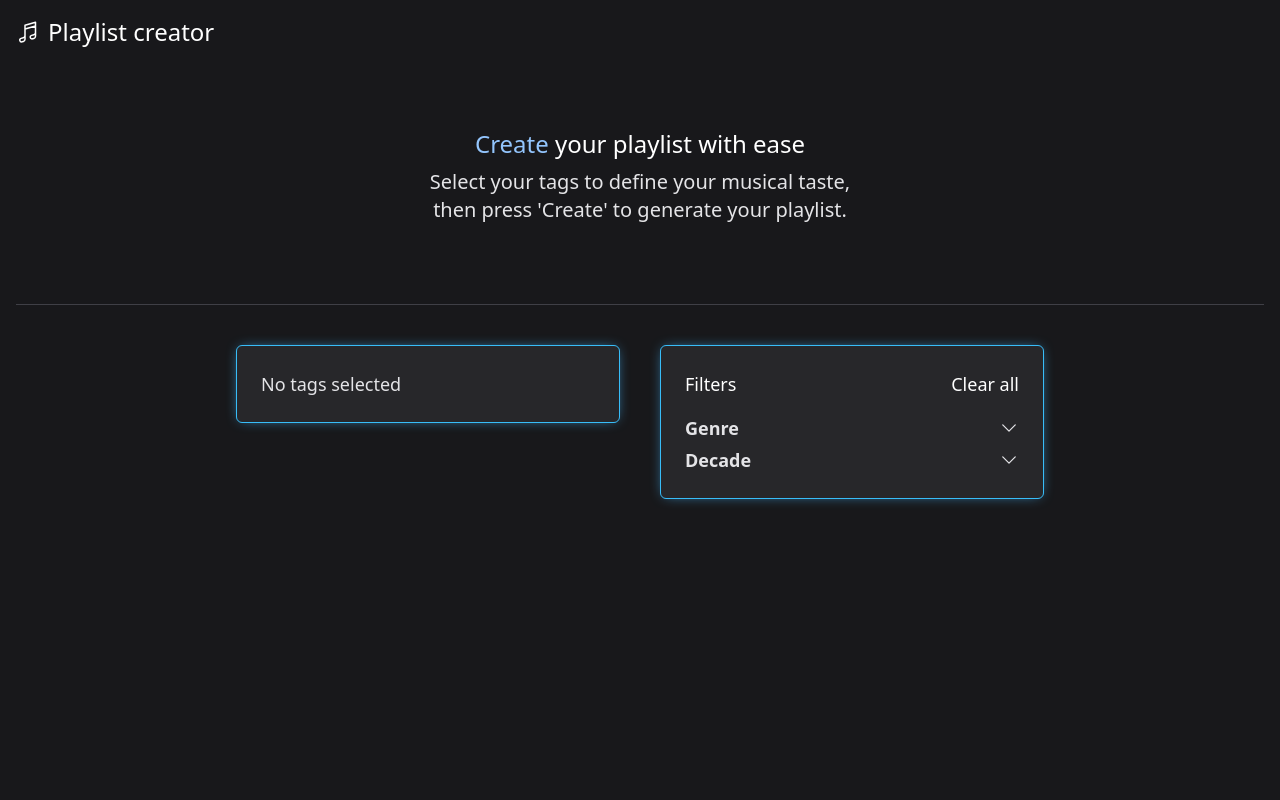
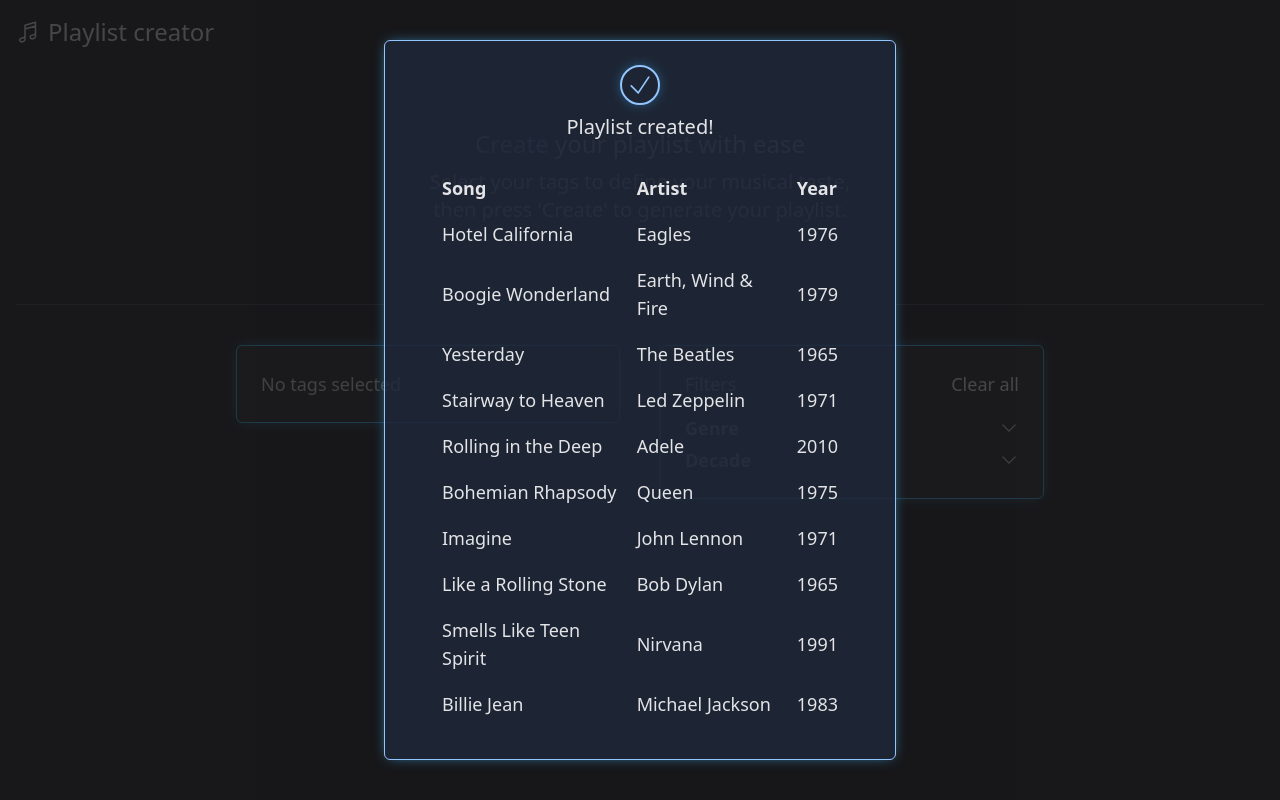
Before and after one commit to NikoSoder/music-playlist-creator, a React (Vite) app: page / in a window 1280 px wide. Built offline with nearby package versions, Linux system fonts and the light colour scheme.

Commit message:
Add mock artists data

```diff
--- a/src/App.tsx
+++ b/src/App.tsx
@@ -1,12 +1,14 @@
 import "./App.css";
 import Header from "./components/Header";
 import FilterSection from "./components/FilterSection";
+import Modal from "./components/Modal";
 
 function App() {
   return (
     <main className="p-4">
       <Header />
       <FilterSection />
+      <Modal />
     </main>
   );
 }
--- /dev/null
+++ b/src/mockdata/mockArtists.tsx
@@ -0,0 +1,52 @@
+export const fakeArtistData = [
+  {
+    song: "Hotel California",
+    artist: "Eagles",
+    year: 1976,
+  },
+  {
+    song: "Boogie Wonderland",
+    artist: "Earth, Wind & Fire",
+    year: 1979,
+  },
+  {
+    song: "Yesterday",
+    artist: "The Beatles",
+    year: 1965,
+  },
+  {
+    song: "Stairway to Heaven",
+    artist: "Led Zeppelin",
+    year: 1971,
+  },
+  {
+    song: "Rolling in the Deep",
+    artist: "Adele",
+    year: 2010,
+  },
+  {
+    song: "Bohemian Rhapsody",
+    artist: "Queen",
+    year: 1975,
+  },
+  {
+    song: "Imagine",
+    artist: "John Lennon",
+    year: 1971,
+  },
+  {
+    song: "Like a Rolling Stone",
+    artist: "Bob Dylan",
+    year: 1965,
+  },
+  {
+    song: "Smells Like Teen Spirit",
+    artist: "Nirvana",
+    year: 1991,
+  },
+  {
+    song: "Billie Jean",
+    artist: "Michael Jackson",
+    year: 1983,
+  },
+];
```
